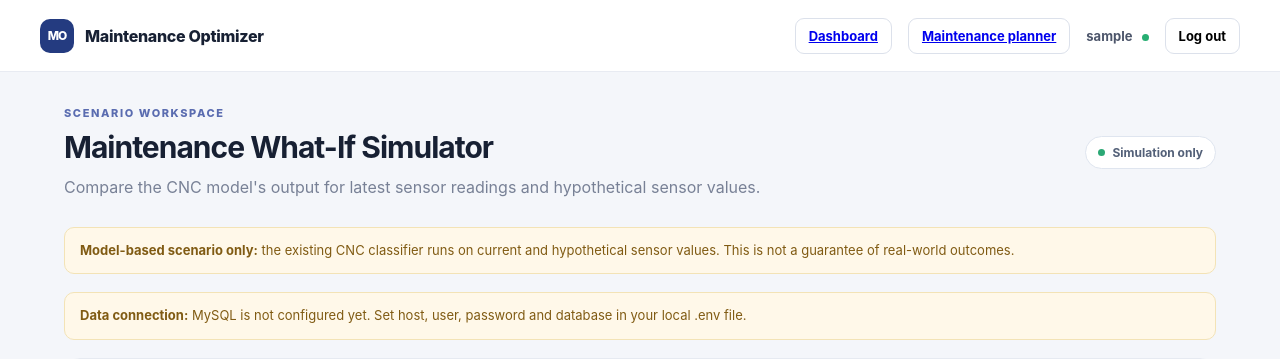
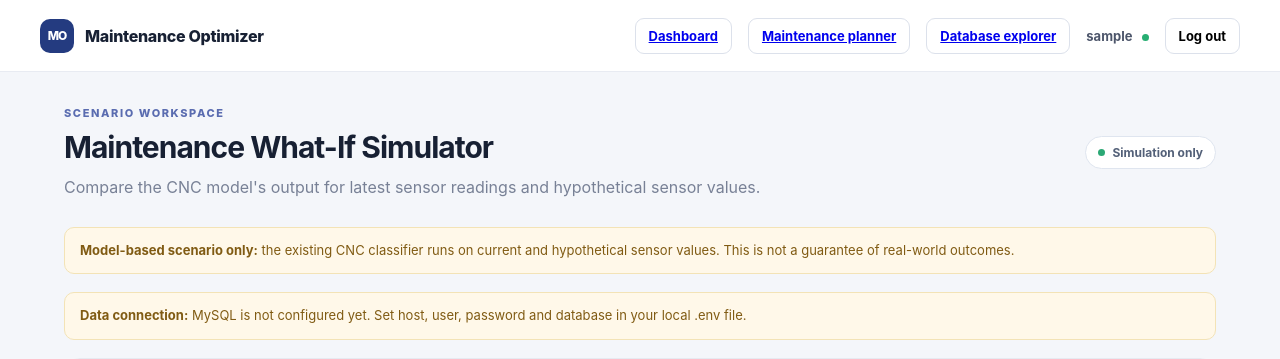
Before and after one commit to VedantRK7180/Ai_maintenance_optimizer, a Flask app: page /simulator in a window 1280 px wide. Shown: the top 359 px of the page. Run offline with Flask 3, Linux system fonts and the light colour scheme; the visitor is signed in with stand-in values (Sample User, id 1); some libraries are stand-ins or nearby versions.

Commit message:
Link database explorer from simulator

```diff
--- a/templates/simulator.html
+++ b/templates/simulator.html
@@ -12,6 +12,7 @@
     <div class="topbar-right">
       <a class="ghost-button" href="{{ url_for('dashboard') }}">Dashboard</a>
       <a class="ghost-button" href="{{ url_for('planner') }}">Maintenance planner</a>
+      <a class="ghost-button" href="{{ url_for('database_browser') }}">Database explorer</a>
       <span class="user-chip">{{ session.get('username', 'Manager') }} <span class="role-dot"></span></span>
       <form method="post" action="{{ url_for('logout') }}">
         <input type="hidden" name="csrf_token" value="{{ csrf_token() }}">
```
